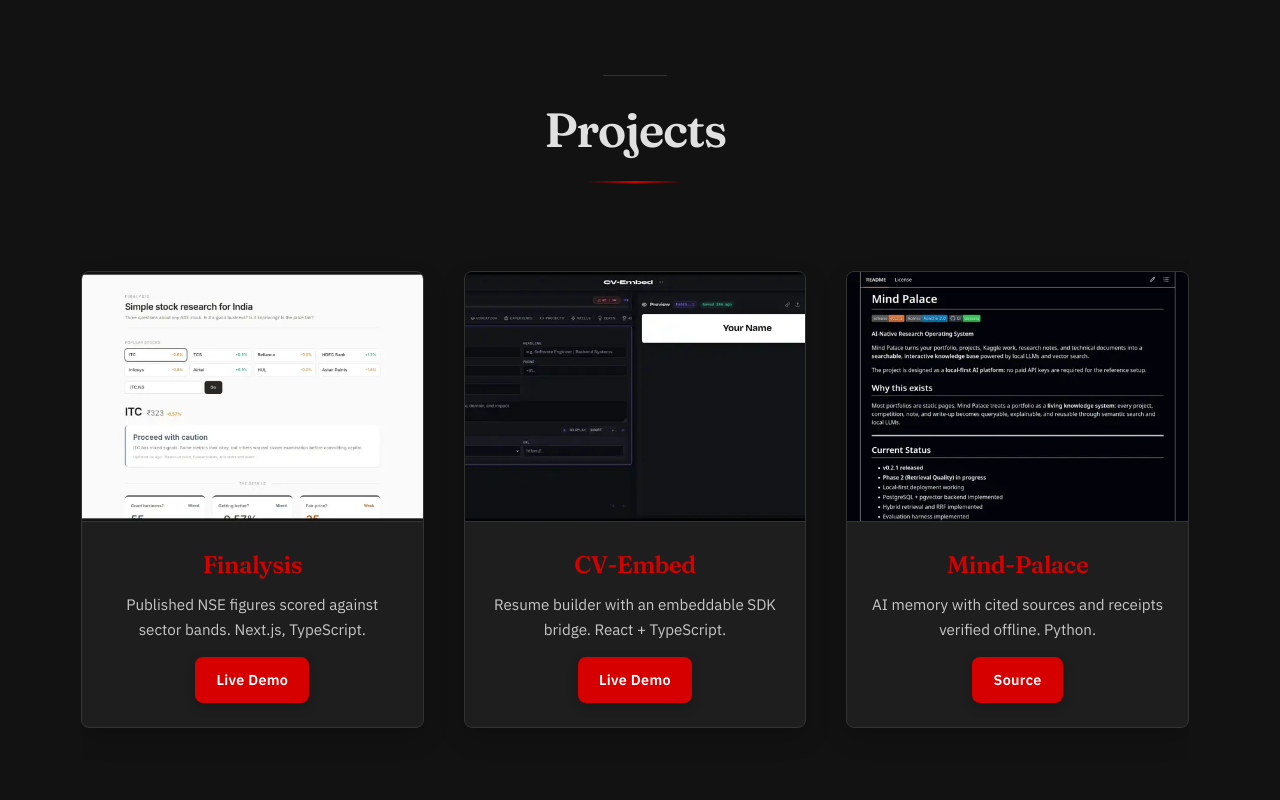
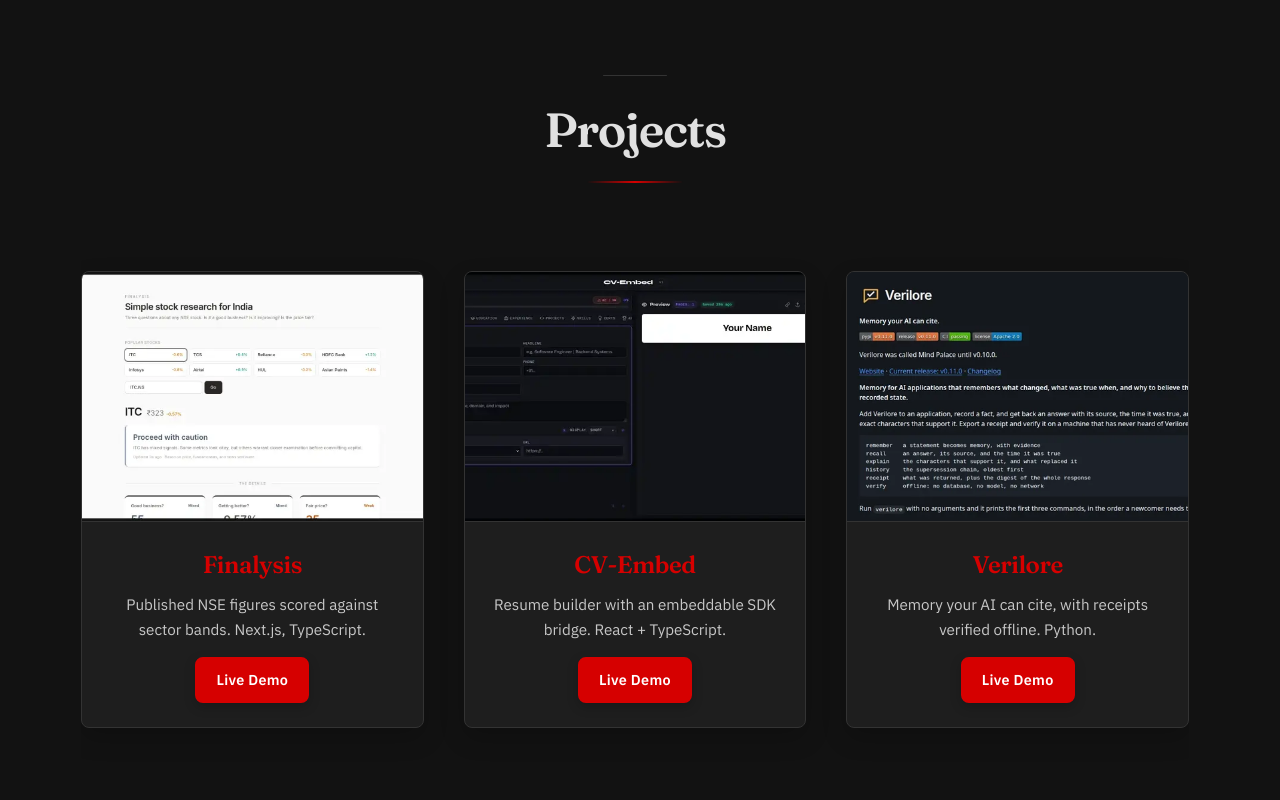
Before and after one commit to raunakdey-07/raunakdey-07.github.io, a plain HTML site: page index.html in a window 1280 px wide. Shown: the part 1768-2568 px from the top of the page. Drawn offline with nearby package versions, Linux system fonts and the light colour scheme.

Commit message:
feat(projects): rename Mind Palace to Verilore
The third project card pointed at mind-palace. It is Verilore now: the
repository is raunakdey-07/verilore and it has a live demo at
verilore.vercel.app, so the button reads "Live Demo" like the other two cards
instead of "Source".

The screenshot is assets/projects/verilore.webp (936x606) with a 576x373
variant; mind-palace.webp and mind-palace-sm.webp are gone and nothing
references them.

It is a left-aligned README capture, and the centred object-fit: cover crop
took 56px off each side at 1440px and 94px at 390px, which removed the
wordmark and the first characters of every line. It is anchored left and top
now, measured in Chromium at both widths.

The sitemap lastmod and the JSON-LD dateModified are both 2026-11-12.

```diff
--- a/css/main.css
+++ b/css/main.css
@@ -492,6 +492,19 @@
     height: 250px;
     object-fit: cover;
     border-bottom: 1px solid var(--border-color);
+}
+
+/* The Verilore screenshot is a README capture: left-aligned text and taller
+   than the other two (1.55:1 against 1.84:1), so the card crops it far less
+   than it crops them, but always from both sides. Centred, that crop removed
+   the wordmark and the first characters of every line. Measured on the 936px
+   original, 56px came off each side at 1440px and 94px at 390px.
+
+   Anchoring it left keeps the title and the start of every line visible. The
+   top anchor matters too: when the card reaches its 400px maximum width the
+   box is 1.6:1, the crop becomes vertical and 9px comes off the top. */
+.project-wrapper__image img[src*="verilore"] {
+    object-position: left top;
 }
 
 .project-wrapper__text {
--- a/index.html
+++ b/index.html
@@ -155,7 +155,7 @@
       },
       "inLanguage": "en-US",
             "copyrightYear": 2026,
-            "dateModified": "2026-10-09",
+            "dateModified": "2026-11-12",
       "audience": {
         "@type": "Audience",
         "audienceType": "Recruiters, Data Science Professionals, Academic Researchers"
@@ -291,21 +291,21 @@
                                 </div>
                             </div>
                         </div>
-                        <!-- Project Slide 3: Mind-Palace -->
+                        <!-- Project Slide 3: Verilore -->
                         <div class="swiper-slide">
                             <div class="project-card">
                                 <div class="project-wrapper__image">
-                                    <a href="https://github.com/raunakdey-07/mind-palace" target="_blank" rel="noopener noreferrer">
-                                        <img src="assets/projects/mind-palace.webp" srcset="assets/projects/mind-palace-sm.webp 576w, assets/projects/mind-palace.webp 1053w" sizes="(max-width: 768px) 90vw, (max-width: 1200px) 45vw, 30vw" alt="Mind-Palace Repo Screenshot" class="img-fluid" loading="lazy" decoding="async" width="1053" height="714">
+                                    <a href="https://github.com/raunakdey-07/verilore" target="_blank" rel="noopener noreferrer">
+                                        <img src="assets/projects/verilore.webp" srcset="assets/projects/verilore-sm.webp 576w, assets/projects/verilore.webp 936w" sizes="(max-width: 768px) 90vw, (max-width: 1200px) 45vw, 30vw" alt="Verilore README screenshot" class="img-fluid" loading="lazy" decoding="async" width="936" height="606">
                                     </a>
                                 </div>
                                 <div class="project-wrapper__text">
-                                    <h3 class="project-wrapper__text-title">Mind-Palace</h3>
+                                    <h3 class="project-wrapper__text-title">Verilore</h3>
                                     <p class="project-description">
-                                        AI memory with cited sources and receipts verified offline. Python.
+                                        Memory your AI can cite, with receipts verified offline. Python.
                                     </p>
                                     <div class="project-buttons mt-3">
-                                        <a href="https://github.com/raunakdey-07/mind-palace" target="_blank" class="cta-btn" rel="noopener noreferrer">Source</a>
+                                        <a href="https://verilore.vercel.app/" target="_blank" class="cta-btn" rel="noopener noreferrer">Live Demo</a>
                                     </div>
                                 </div>
                             </div>
--- a/sitemap.xml
+++ b/sitemap.xml
@@ -8,7 +8,7 @@
   -->
   <url>
     <loc>https://raunak-dey.vercel.app/</loc>
-    <lastmod>2026-10-09</lastmod>
+    <lastmod>2026-11-12</lastmod>
     <changefreq>monthly</changefreq>
     <priority>1.0</priority>
   </url>
```
Also changed, not shown: assets/projects/mind-palace-sm.webp (deleted), assets/projects/mind-palace.webp (deleted), assets/projects/verilore-sm.webp (added), assets/projects/verilore.webp (added), 1 other file.
